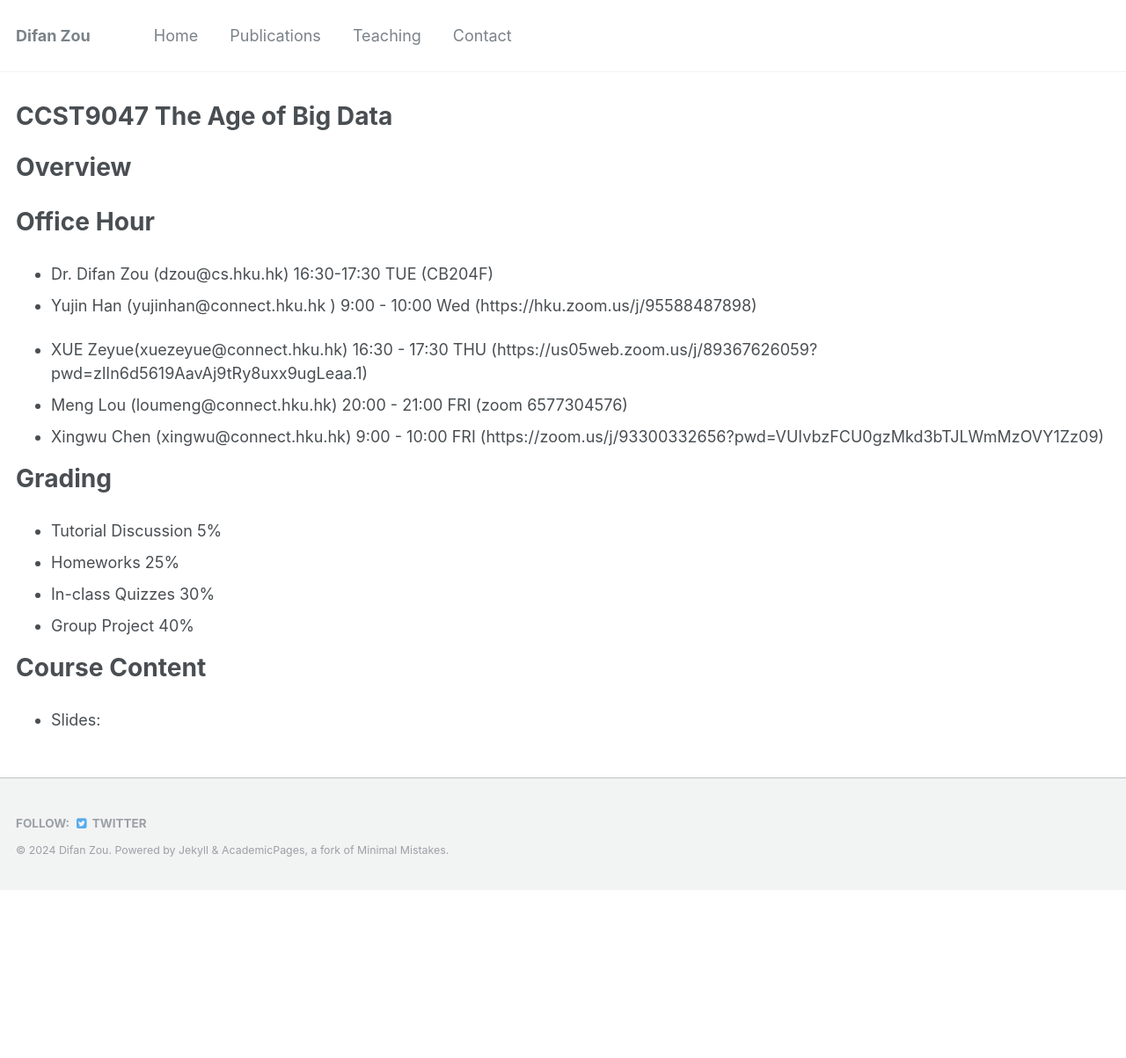
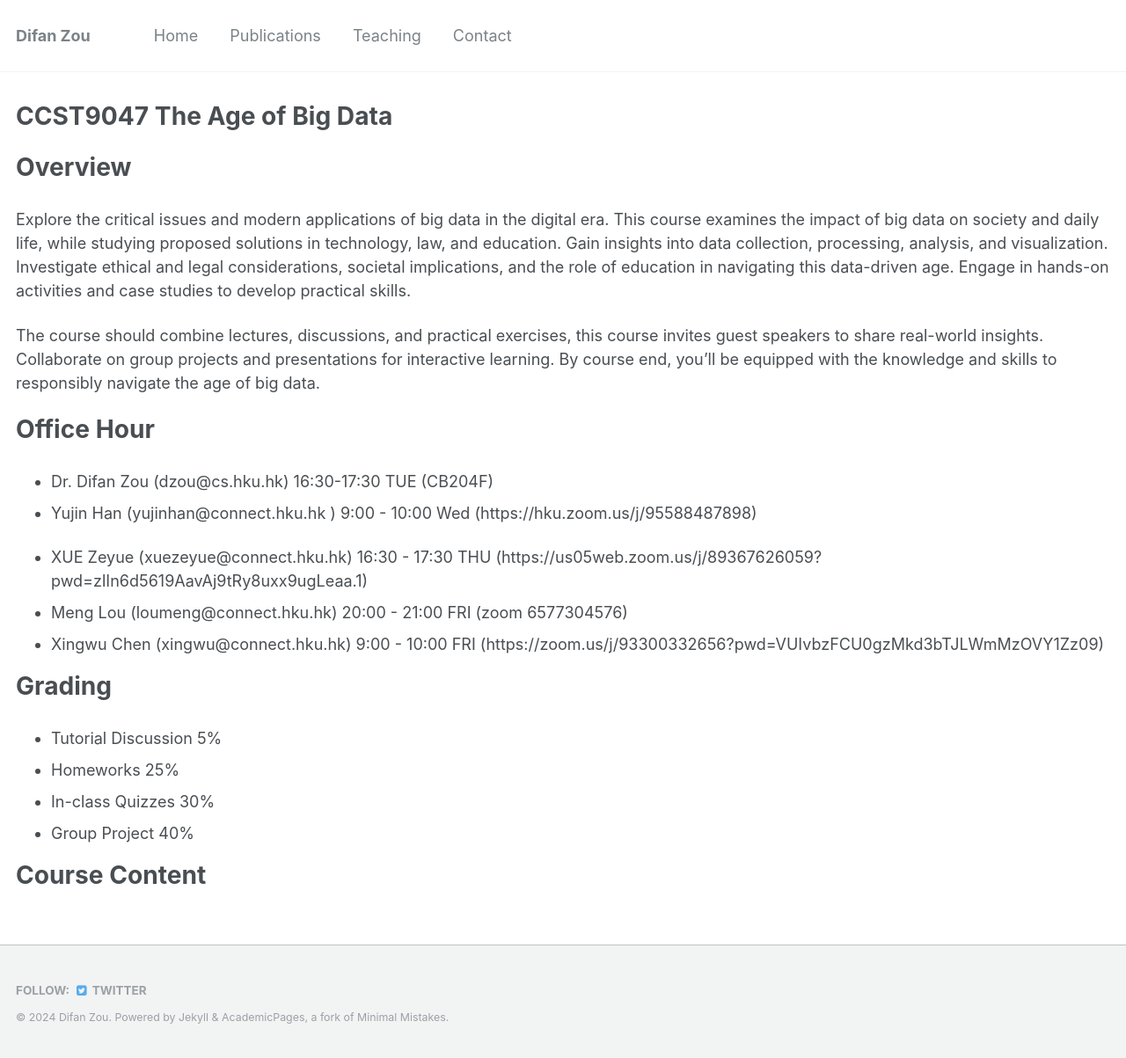
Before and after one commit to difanzou/difanzou.github.io, a Jekyll site: the page built from _teaching/2024-spring-teaching.md, in a window 1280 px wide. Shown: the whole page at 88% size. Built offline with Jekyll 4.4.1, drawn with Linux system fonts in a browser that asks for light colours; before the commit the page ends 1012 px from its top, so only the background shows below that.

Commit message:
update teaching

```diff
--- a/_teaching/2024-spring-teaching.md
+++ b/_teaching/2024-spring-teaching.md
@@ -5,13 +5,16 @@
 ---
 # Overview
 
+Explore the critical issues and modern applications of big data in the digital era. This course examines the impact of big data on society and daily life, while studying proposed solutions in technology, law, and education. Gain insights into data collection, processing, analysis, and visualization. Investigate ethical and legal considerations, societal implications, and the role of education in navigating this data-driven age. Engage in hands-on activities and case studies to develop practical skills.
+
+The course should combine lectures, discussions, and practical exercises, this course invites guest speakers to share real-world insights. Collaborate on group projects and presentations for interactive learning. By course end, you'll be equipped with the knowledge and skills to responsibly navigate the age of big data.
 
 # Office Hour
 
 * Dr. Difan Zou (dzou@cs.hku.hk) 16:30-17:30 TUE (CB204F)
 * Yujin Han (yujinhan@connect.hku.hk ) 9:00 - 10:00 Wed (https://hku.zoom.us/j/95588487898)
 
-* XUE Zeyue(xuezeyue@connect.hku.hk) 16:30 - 17:30 THU (https://us05web.zoom.us/j/89367626059?pwd=zlIn6d5619AavAj9tRy8uxx9ugLeaa.1)
+* XUE Zeyue (xuezeyue@connect.hku.hk) 16:30 - 17:30 THU (https://us05web.zoom.us/j/89367626059?pwd=zlIn6d5619AavAj9tRy8uxx9ugLeaa.1)
 * Meng Lou (loumeng@connect.hku.hk) 20:00 - 21:00 FRI (zoom 6577304576)
 * Xingwu Chen (xingwu@connect.hku.hk) 9:00 - 10:00 FRI (https://zoom.us/j/93300332656?pwd=VUIvbzFCU0gzMkd3bTJLWmMzOVY1Zz09)
 
@@ -25,5 +28,3 @@
 * Group Project 40%
 
 # Course Content
-
-* Slides:
```
